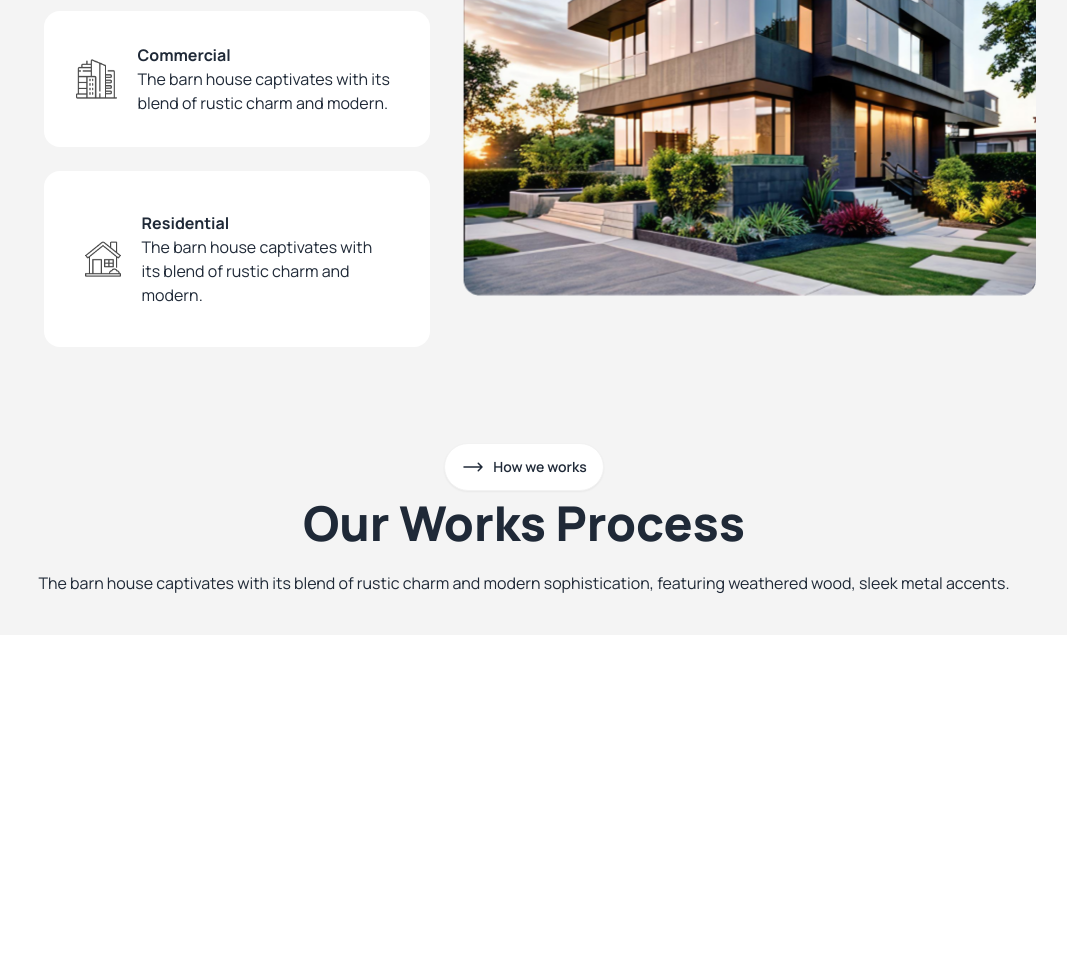
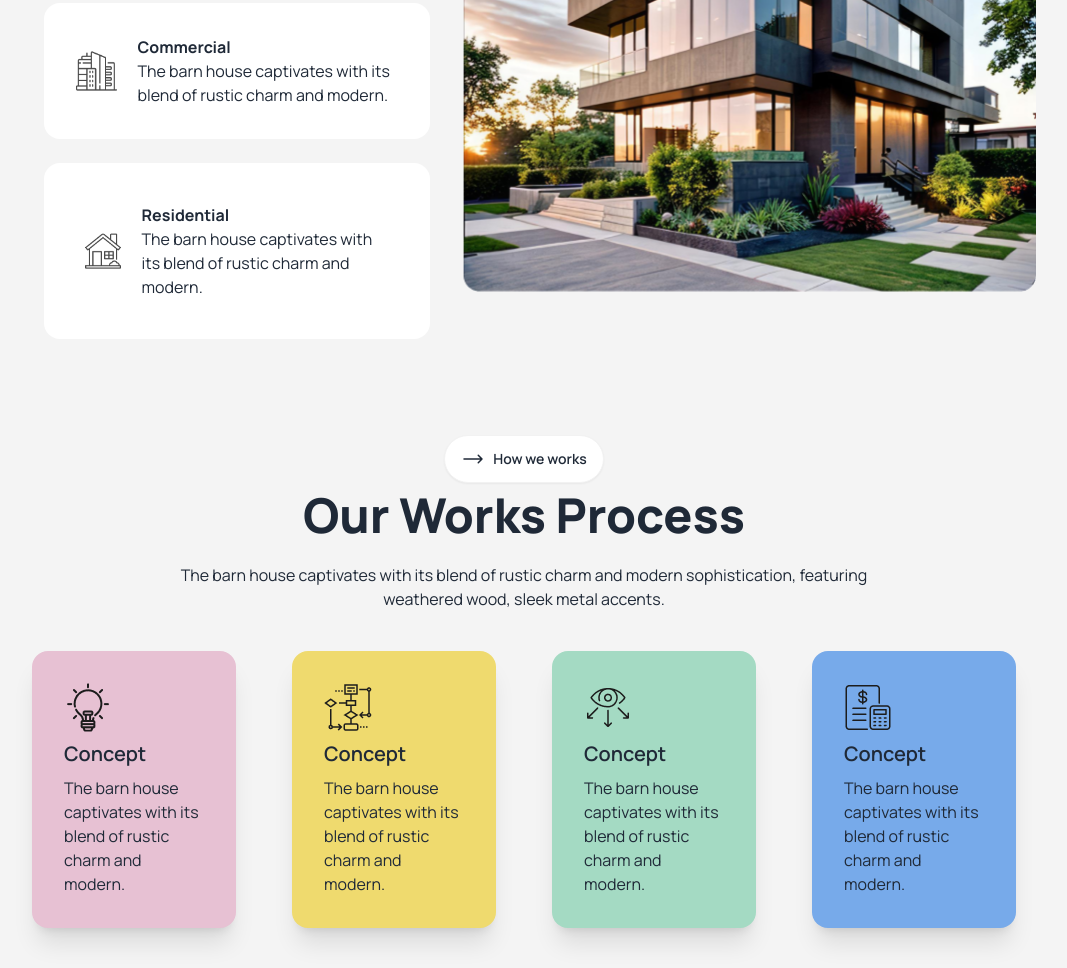
Before and after one commit to meherun-nesa-marjan/Assignment-3, a plain HTML site: page index.html in a window 1280 px wide. Shown: the part 994-1962 px from the top of the page, without its empty margins (116-1183 px from the left). Before the commit the page ends 1629 px from the top, so only its background shows below. Drawn offline with nearby package versions, Linux system fonts and the light colour scheme.

Commit message:
work section

```diff
--- a/index.html
+++ b/index.html
@@ -118,15 +118,17 @@
         <div class="card lg:card-side md:container pb-10 md:mx-auto  md:max-w-[80%]">
 
           <div class="card-body  lg:w-2/5">
-            <div class=" ">
+            <div class=" text-center lg:text-left">
               <button class="btn font-bold bg-white w-max rounded-3xl"><svg xmlns="http://www.w3.org/2000/svg" fill="none" viewBox="0 0 24 24" stroke-width="1.5" stroke="currentColor" class="size-6">
                 <path stroke-linecap="round" stroke-linejoin="round" d="M17.25 8.25 21 12m0 0-3.75 3.75M21 12H3" />
               </svg><a class="inline-flex" href="#">About Us</a>
               </button>
              </div>
-            <h2 class="card-title text-4xl lg:text-5xl font-bold mb-5 ">We design thoughtful, liveable spaces</h2>
-            <p>The barn house captivates with its blend of rustic charm and
-              modern sophistication, featuring weathered wood, sleek metal accents.</p>
+             <div class="text-center lg:text-left">
+              <h2 class="card-title text-4xl lg:text-5xl text-4xl  font-bold mb-5 ">We design thoughtful, liveable spaces</h2>
+              <p>The barn house captivates with its blend of rustic charm and
+                modern sophistication, featuring weathered wood, sleek metal accents.</p>
+             </div>
             <div class="card-actions mt-5">
               <div class="flex w-full flex-col">
                 <div class="card card-side bg-white rounded-box p-8  lg:items-center mb-6">
@@ -163,17 +165,53 @@
         <div class="hero ">
 
           <div class="hero-content text-center">
-            <div class="">
+            <div class="lg:w-3/4 w-full">
               <div class="">
                 <button class="btn font-blod  my-2 bg-white rounded-3xl"><svg xmlns="http://www.w3.org/2000/svg" fill="none" viewBox="0 0 24 24" stroke-width="1.5" stroke="currentColor" class="size-6">
                   <path stroke-linecap="round" stroke-linejoin="round" d="M17.25 8.25 21 12m0 0-3.75 3.75M21 12H3" />
                 </svg><a class="inline-flex" href="#">How we works</a>
                 </button>
               </div>
-              <h1 class="text-5xl font-extrabold">Our Works Process</h1>
+              <h1 class="lg:text-5xl text-4xl font-extrabold">Our Works Process</h1>
+             <div class="">
               <p class="py-6">
                 The barn house captivates with its blend of rustic charm and modern sophistication, featuring weathered wood, sleek metal accents.
               </p>
+             </div>
+
+            </div>
+          </div>
+        </div>
+        <div class="md:container grid lg:grid-cols-4 gap-4 pb-10 md:mx-auto  md:max-w-[80%]">
+          <div class="card bg-[#E7C1D3]  mx-5 shadow-xl">
+            <div class="card-body">
+             <div class=""> <img src="./images/concept.png" alt=""></div>
+              <h2 class="card-title">Concept</h2>
+              <p>The barn house captivates with its blend of rustic charm and modern.</p>
+
+            </div>
+          </div>
+          <div class="card bg-[#EFDA6E]  mx-5 shadow-xl">
+            <div class="card-body">
+             <div class=""> <img src="./images/flow-chart.png" alt=""></div>
+              <h2 class="card-title">Concept</h2>
+              <p>The barn house captivates with its blend of rustic charm and modern.</p>
+
+            </div>
+          </div>
+          <div class="card bg-[#A4DAC3]  mx-5 shadow-xl">
+            <div class="card-body">
+             <div class=""> <img src="./images/vision.png" alt=""></div>
+              <h2 class="card-title">Concept</h2>
+              <p>The barn house captivates with its blend of rustic charm and modern.</p>
+
+            </div>
+          </div>
+          <div class="card bg-[#77AAEA]  mx-5 shadow-xl">
+            <div class="card-body">
+             <div class=""> <img src="./images/budget-planning.png" alt=""></div>
+              <h2 class="card-title">Concept</h2>
+              <p>The barn house captivates with its blend of rustic charm and modern.</p>
 
             </div>
           </div>
```
